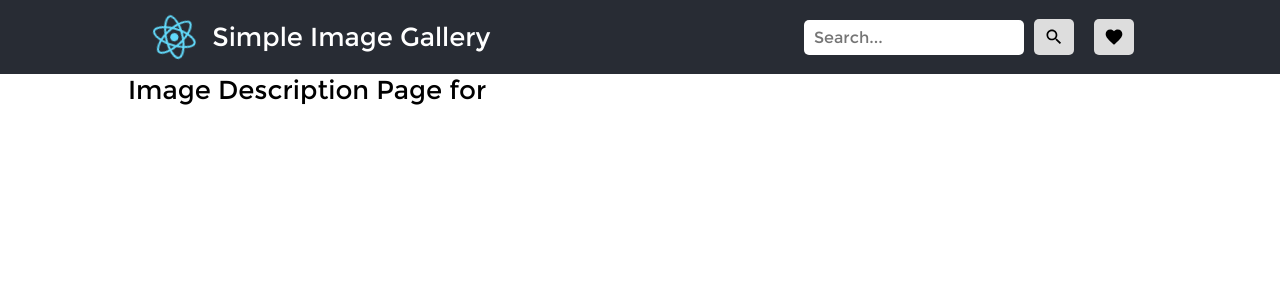
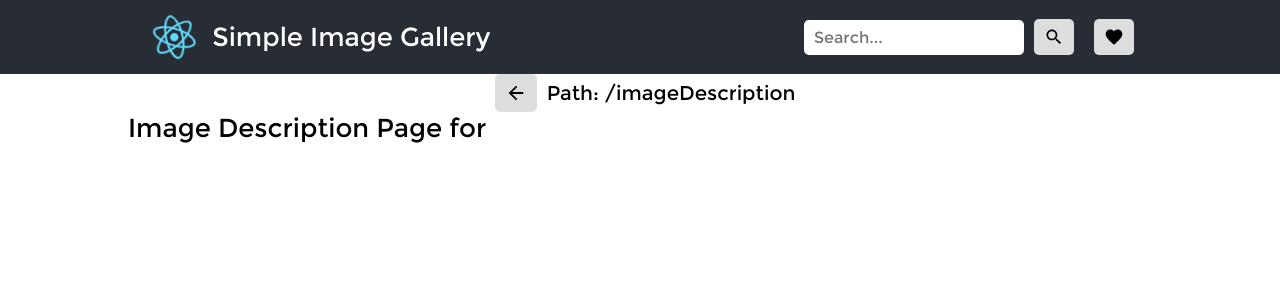
Before and after one commit to Harshit-Sonawala/simple-image-gallery, a React (Create React App) app: page /imageDescription in a window 1280 px wide. Shown: the top 300 px of the page. Built offline with nearby package versions, Linux system fonts and the light colour scheme.

Commit message:
added useLocation and useNavigate with params

```diff
--- a/src/App.css
+++ b/src/App.css
@@ -33,6 +33,9 @@ a:visited {
 }
 
 button {
+  display: flex;
+  align-items: center;
+  justify-content: center;
   border-radius: 5px;
   padding: 8px 10px;
   margin: 0 10px;
--- a/src/components/ImageDescription.js
+++ b/src/components/ImageDescription.js
@@ -1,13 +1,23 @@
 import React from 'react';
-import { useLocation, useParams } from 'react-router-dom';
+import { useLocation, useParams, useNavigate } from 'react-router-dom';
 import '../App.css';
+import { ArrowBack } from '@material-ui/icons';
 
 const ImageDescription = () => {
-  const { state } = useLocation();
+  const { pathname, state } = useLocation();
   // const params = useParams();
+  const navigate = useNavigate();
 
   return (
     <div className='eightyPercentStyle'>
+      <div className='flexRowStyle'>
+        <button
+          onClick={() => { navigate(-1); }}
+        >
+          <ArrowBack style={{ fontSize: '22px' }} />
+        </button>
+        <p>Path: {pathname}</p>
+      </div>
       <h1>Image Description Page for {state}</h1>
     </div>
   );
```
